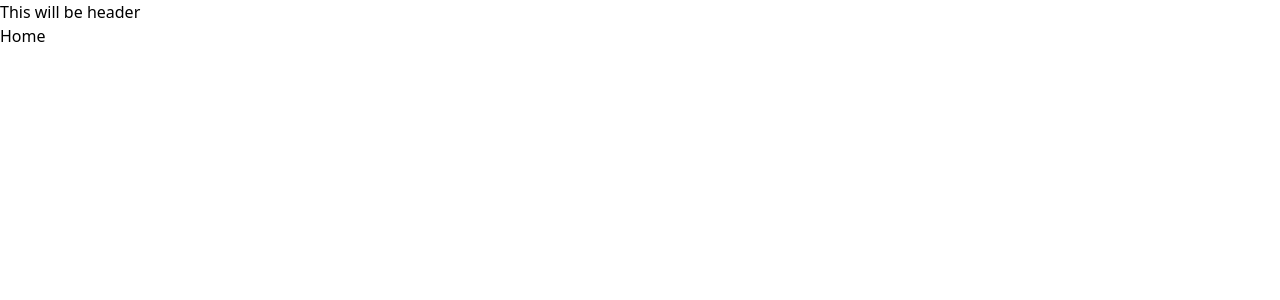
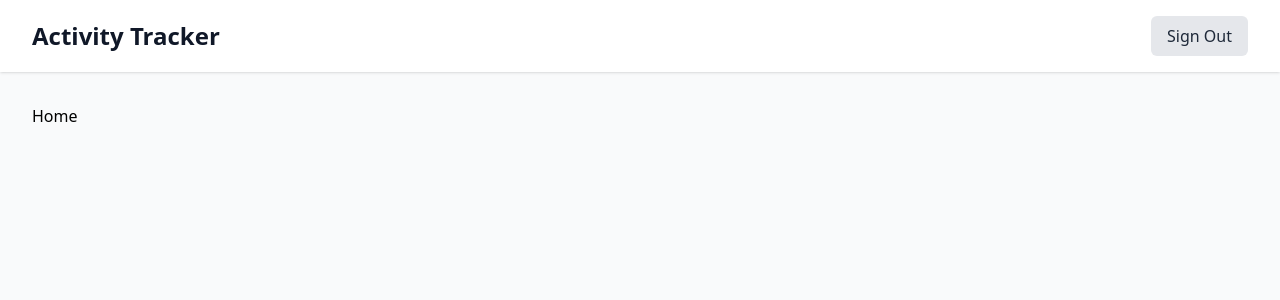
Before and after one commit to wroger1224/Hackathon-2025, a React (Vite) app in the folder front-end/: page / in a window 1280 px wide. Shown: the top 300 px of the page. Built offline with nearby package versions, Linux system fonts and the light colour scheme; no server answers; sample sign-in values are in the browser's storage.

Commit message:
main layout

```diff
--- a/front-end/src/app/pages/Auth/Auth.jsx
+++ b/front-end/src/app/pages/Auth/Auth.jsx
@@ -3,16 +3,16 @@ import SignUpForm from "../../../components/feature/SignUpForm/SignUpForm";
 
 const Auth = () => {
 	return (
-		<div className="min-h-screen flex items-center justify-center bg-gray-50 py-12 px-4 sm:px-6 lg:px-8">
-			<div className="max-w-7xl w-full space-x-8 flex">
-				<div className="flex-1">
+		<main className="min-h-screen bg-gray-50 py-12 px-4 sm:px-6 lg:px-8">
+			<div className="max-w-7xl mx-auto grid grid-cols-1 lg:grid-cols-2 gap-8">
+				<div className="w-full">
 					<SignInForm />
 				</div>
-				<div className="flex-1">
+				<div className="w-full">
 					<SignUpForm />
 				</div>
 			</div>
-		</div>
+		</main>
 	);
 };
 
--- /dev/null
+++ b/front-end/src/components/common/Header/Header.jsx
@@ -0,0 +1,32 @@
+import { signOutUser } from '../../../services/Firebase/firebaseService';
+import Button from '../Button/Button';
+import { useNavigate } from 'react-router';
+
+const Header = () => {
+    const navigate = useNavigate();
+
+    const handleSignOut = async () => {
+        try {
+            await signOutUser();
+            navigate('/auth');
+        } catch (error) {
+            console.error('Error signing out:', error);
+        }
+    };
+
+    return (
+        <header className="bg-white shadow-sm px-4 sm:px-6 lg:px-8 py-4">
+            <div className="max-w-7xl mx-auto flex justify-between items-center">
+                <h1 className="text-2xl font-bold text-gray-900">Activity Tracker</h1>
+                <Button
+                    onClick={ handleSignOut }
+                    variant="secondary"
+                >
+                    Sign Out
+                </Button>
+            </div>
+        </header>
+    );
+};
+
+export default Header;
--- a/front-end/src/components/common/Layout/Layout.jsx
+++ b/front-end/src/components/common/Layout/Layout.jsx
@@ -1,12 +1,14 @@
 import { Outlet } from "react-router"
+import Header from "../Header/Header"
 
 const Layout = () => {
 	return(
-		<>
-			<h1> This will be header </h1>
-			<Outlet />
-		</>
-
+		<div className="min-h-screen bg-gray-50">
+			<Header />
+			<main className="max-w-7xl mx-auto px-4 sm:px-6 lg:px-8 py-8">
+				<Outlet />
+			</main>
+		</div>
 	)
 }
 
--- a/front-end/src/components/feature/SignInForm/SignInForm.jsx
+++ b/front-end/src/components/feature/SignInForm/SignInForm.jsx
@@ -32,7 +32,6 @@ const SignInForm = () => {
 		try {
 			await signInWithEmailPassword(email, password);
 			resetForm();
-			//navigate home
 			navigate("/");
 		}catch(error){
 			switch(error.code){
--- a/front-end/src/components/feature/SignUpForm/SignUpForm.jsx
+++ b/front-end/src/components/feature/SignUpForm/SignUpForm.jsx
@@ -5,7 +5,7 @@ import Button from '../../common/Button/Button';
 import { createUser } from '../../../services/Firebase/firebaseService';
 import { useNavigate } from 'react-router';
 
-function SignUpForm () {
+const SignUpForm = () => {
 	const [formFields, setFormFields] = useState({
 		email: "",
 		password: "",
```
